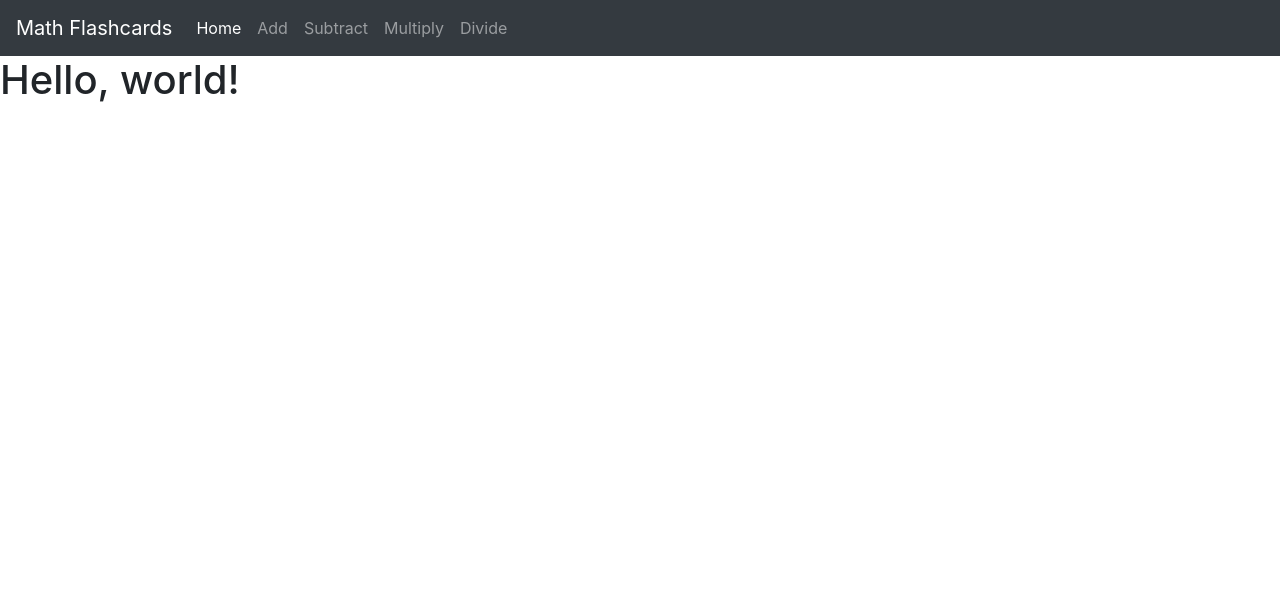
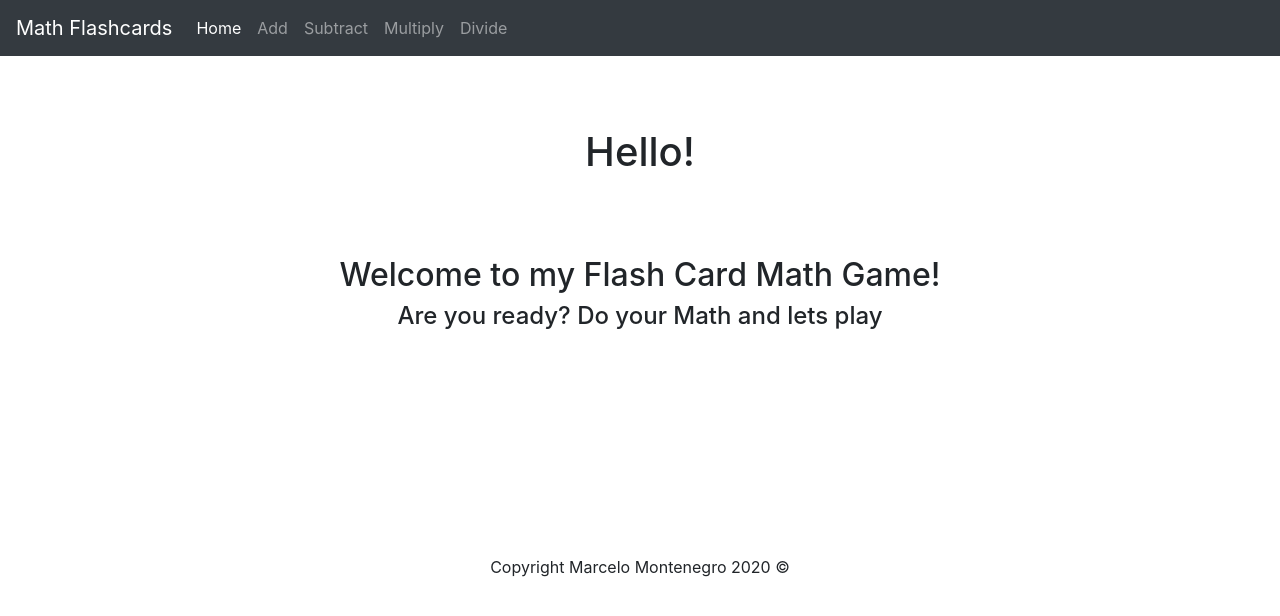
Before and after one commit to mmarmelomartelo/Django-FlashCard-Game, a Django app: template flashapp/templates/home.html in a window 1280 px wide. Shown: the top 616 px of the page. Run offline with Django 3.2, Linux system fonts and the light colour scheme; the template is opened without the code that fills it, so the values that code supplies are empty; some libraries are stand-ins or nearby versions.

Commit message:
footer added and welcome paga update

```diff
--- a/flashapp/templates/add.html
+++ b/flashapp/templates/add.html
@@ -30,7 +30,7 @@
   </div>
 
 
-   <button type="submit" class="btn btn-secondary">Submit</button>
+   <button type="submit" class="btn btn-primary">Submit</button>
 </form>
 
 </center>
--- a/flashapp/templates/base.html
+++ b/flashapp/templates/base.html
@@ -38,6 +38,9 @@
 
   </div>
 </nav>
+
+
+
 {% block 'content'%}
 
 
@@ -49,5 +52,21 @@
     <script src="https://code.jquery.com/jquery-3.4.1.slim.min.js" integrity="sha384-J6qa4849blE2+poT4WnyKhv5vZF5SrPo0iEjwBvKU7imGFAV0wwj1yYfoRSJoZ+n" crossorigin="anonymous"></script>
     <script src="https://cdn.jsdelivr.net/npm/popper.js@1.16.0/dist/umd/popper.min.js" integrity="sha384-Q6E9RHvbIyZFJoft+2mJbHaEWldlvI9IOYy5n3zV9zzTtmI3UksdQRVvoxMfooAo" crossorigin="anonymous"></script>
     <script src="https://stackpath.bootstrapcdn.com/bootstrap/4.4.1/js/bootstrap.min.js" integrity="sha384-wfSDF2E50Y2D1uUdj0O3uMBJnjuUD4Ih7YwaYd1iqfktj0Uod8GCExl3Og8ifwB6" crossorigin="anonymous"></script>
+
+<br/>
+<br/>
+<br/>
+<br/>
+<br/>
+<br/>
+<br/>
+<br/>
+<br/>
+
+ <center>
+ <footer>
+       <p> Copyright Marcelo Montenegro 2020 ©
+    </footer>
+ </center>
   </body>
 </html>
--- a/flashapp/templates/home.html
+++ b/flashapp/templates/home.html
@@ -2,10 +2,14 @@
 
 {% block 'content'%}
 
-
-
-    <h1>Hello, world!</h1>
-
-
+<br/>
+<br/>
+<br/>
+<center>
+    <h1>Hello!</h1>
+    <br/><br/><br/>
+<h2>Welcome to my Flash Card Math Game! </h2>
+<h4>Are you ready? Do your Math and lets play </4>
+</center>
 
 {% endblock%}
```
